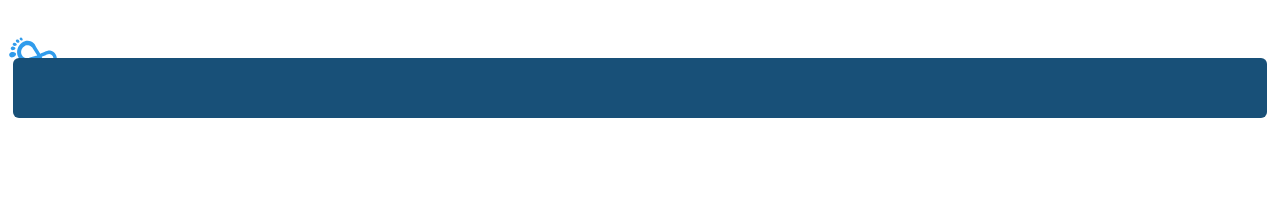
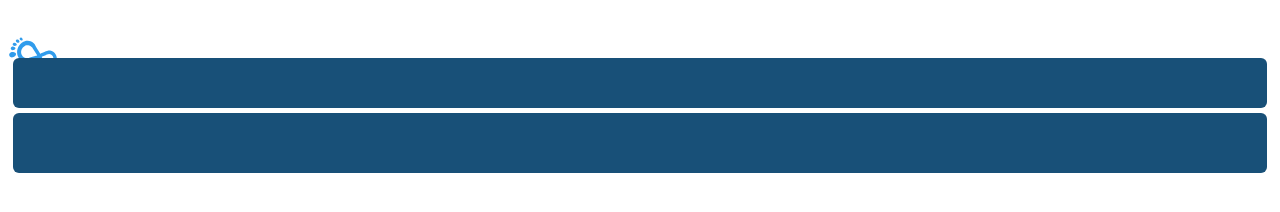
Before and after one commit to cdebost/sole, a website: page ui/run-history-view.reel/run-history-view.html in a window 1280 px wide. Drawn offline with Linux system fonts and the light colour scheme.

Commit message:
Add new run button

```diff
--- a/ui/run-history-view.reel/run-history-view.css
+++ b/ui/run-history-view.reel/run-history-view.css
@@ -52,6 +52,37 @@
 
 .RunHistoryView .showMenuCondition {
     width: 100%;
+}
+
+.RunHistoryView .newRunButton {
+    box-sizing:border-box;
+    width:calc(100% - 10px);
+    height:50px;
+    position:relative;
+    ipadding-left:300px;
+    display:flex;
+    overflow:hidden;
+    border-radius:6px;
+
+    align-content:flex-start;
+    justify-content:center;
+    align-items:flex-start;
+    flex-direction:row;
+    flex-wrap:wrap;
+
+    margin-left: 5px;
+    margin-bottom:5px;
+    padding-top:5px;
+    padding-bottom:10px;
+    padding-left:10px;
+    cursor:pointer;
+    background-color:rgba(24,80,120,1.0);
+    transition:all .3s ease-in;
+
+    color:rgba(255,255,255,1.0);
+    font-size:32px;
+    text-align:center;
+    font-weight:bold;
 }
 
 .RunHistoryView .runList {
--- a/ui/run-history-view.reel/run-history-view.html
+++ b/ui/run-history-view.reel/run-history-view.html
@@ -43,6 +43,20 @@
             }
         },
 
+        "newRunButton": {
+            "prototype": "montage/ui/button.reel",
+            "properties": {
+                "element": {"#": "newRunButton"},
+                "label": "Start a New Run"
+            },
+            "listeners": [
+                {
+                    "type": "action",
+                    "listener": {"@": "owner"}
+                }
+            ]
+        },
+
         "runList": {
             "prototype": "montage/ui/repetition.reel",
             "properties": {
@@ -77,6 +91,7 @@
             <div data-montage-id="title" class="title"></div>
         </div>
         <div data-montage-id="showMenuCondition" class="showMenuCondition">
+            <div data-montage-id="newRunButton" class="newRunButton"></div>
             <div data-montage-id="runList" class="runlist">
                 <div data-montage-id="runView" class="runView"></div>
             </div>
--- a/ui/run-history-view.reel/run-history-view.js
+++ b/ui/run-history-view.reel/run-history-view.js
@@ -17,5 +17,11 @@ exports.RunHistoryView = Component.specialize(/** @lends RunHistoryView.prototyp
         value: function() {
             this._isMenuOpen = !this._isMenuOpen;
         }
+    },
+
+    handleNewRunButtonAction: {
+        value: function() {
+            // TODO
+        }
     }
 });
```
